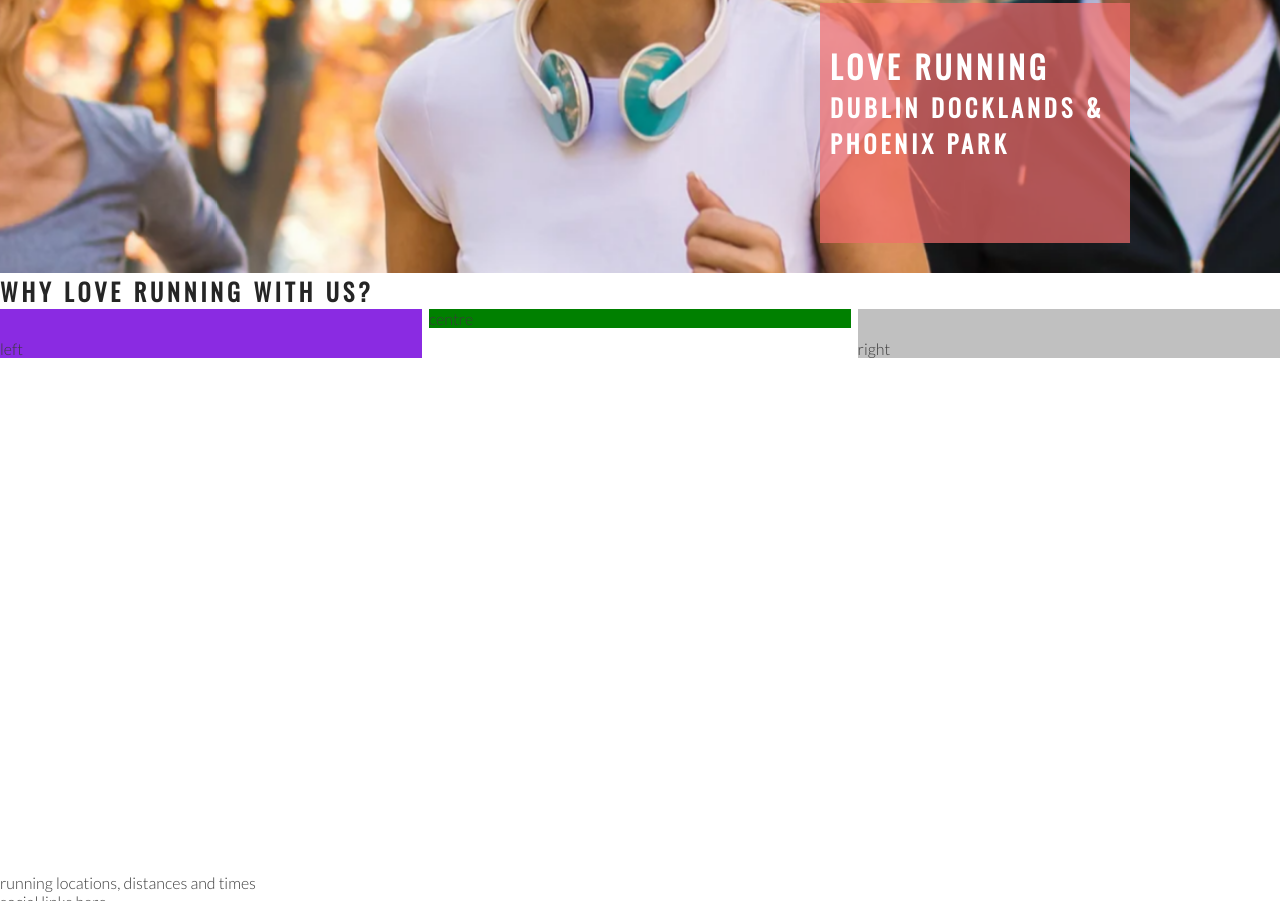
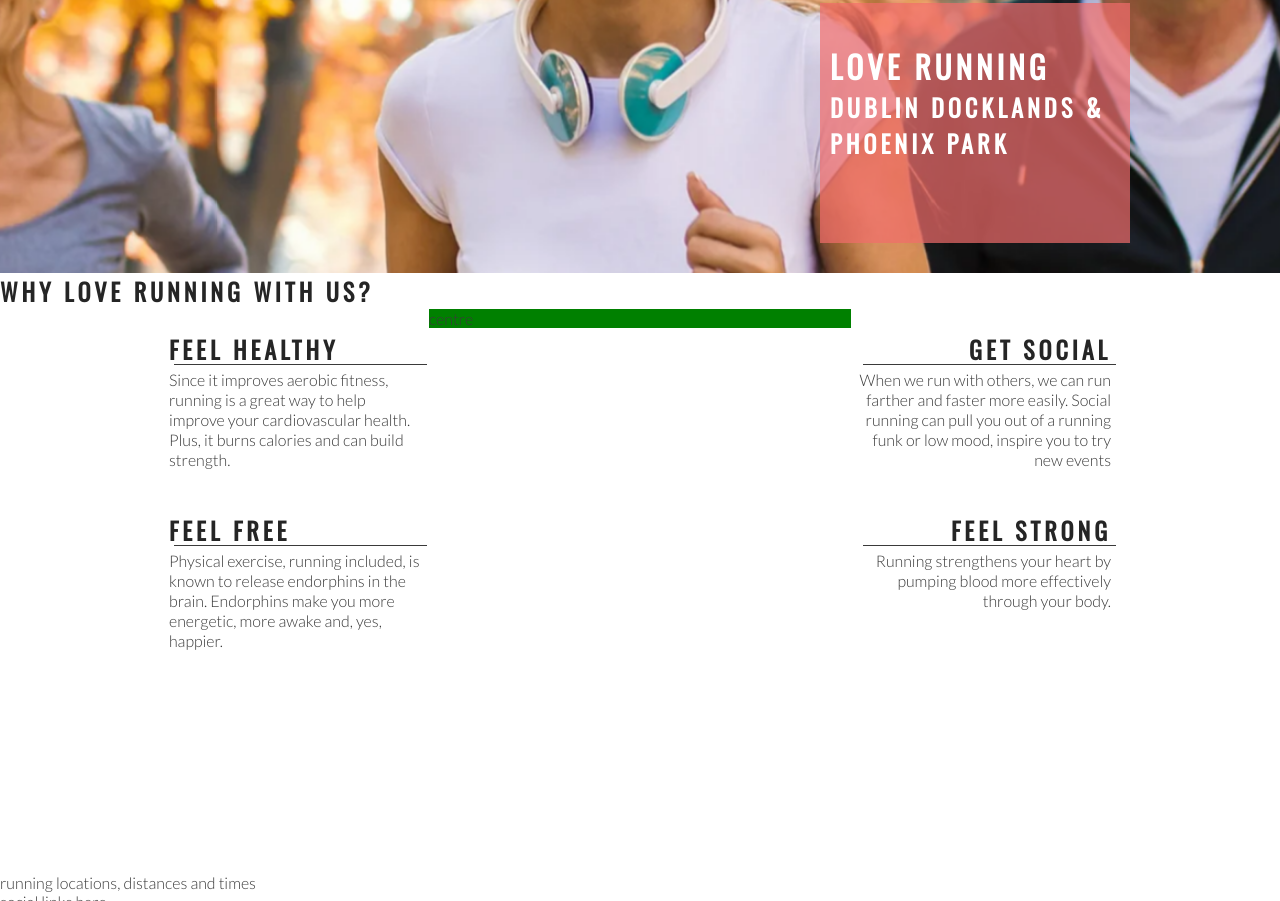
Before and after one commit to AngMaher/love-running, a plain HTML site: page index.html in a window 1280 px wide. Shown: the part 402-1303 px from the top of the page. Drawn offline with nearby package versions, Linux system fonts and the light colour scheme.

Commit message:
add right about content and style

```diff
--- a/assets/css/style.css
+++ b/assets/css/style.css
@@ -106,18 +106,22 @@ h1, h2 {
     height: 600px;
 }
 
+hr{
+    border-top: 1px solid #3a3a3a;
+    width: 100%;
+    margin: 5px;
+}
 #left-about {
     padding-top: 30px;
     width: 33%;
     float: left;
-    background-color: blueviolet;
+
 }
 
 #right-about {
     padding-top: 30px;
     width: 33%;
     float: right;
-    background-color: silver;
 }
 
 #center-about{
@@ -126,3 +130,26 @@ h1, h2 {
     background-color: green;
 
 }
+
+.left-about-heading {
+    width: 60%;
+    float: right;
+    line-height: 20px;
+    clear: both;
+    margin-bottom: 50px;
+}
+
+.right-about-heading {
+    width: 60%;
+    float: left;
+    line-height: 20px;
+    clear: both;
+    margin-bottom: 50px;
+}
+
+.right-about-heading h2{
+    text-align: right;
+}
+.right-about-heading p{
+    text-align: right;
+}
--- a/index.html
+++ b/index.html
@@ -38,8 +38,41 @@
     </section>
     <section id="club-ethos">
         <h1>Why Love Running With Us?</h1>
-        <div id="left-about">left</div>
-        <div id="right-about">right</div>
+        <div id="left-about">
+            <div class="left-about-heading">
+                <h2>Feel Healthy</h2>
+                <hr>
+                <p>
+                    Since it improves aerobic fitness, running is a great way to help improve
+                     your cardiovascular health. Plus, it burns calories and can build strength.
+                </p>
+            </div>
+            <div class="left-about-heading">
+                <h2>Feel Free</h2>
+                <hr>
+                <p>
+                    Physical exercise, running included, is known to release endorphins in the brain.
+                     Endorphins make you more energetic, more awake and, yes, happier.
+                </p>
+            </div>
+        </div>
+        <div id="right-about">
+            <div class="right-about-heading">
+                <h2>Get Social</h2>
+                <hr>
+                <p>
+                    When we run with others, we can run farther and faster more easily.
+                    Social running can pull you out of a running funk or low mood, inspire you to try new events
+                </p>
+            </div>
+            <div class="right-about-heading">
+                <h2>Feel Strong</h2>
+                <hr>
+                <p>
+                    Running strengthens your heart by pumping blood more effectively through your body.
+                </p>
+            </div>
+        </div>
         <div id="center-about">centre</div>
     </section>
     <section>
```
